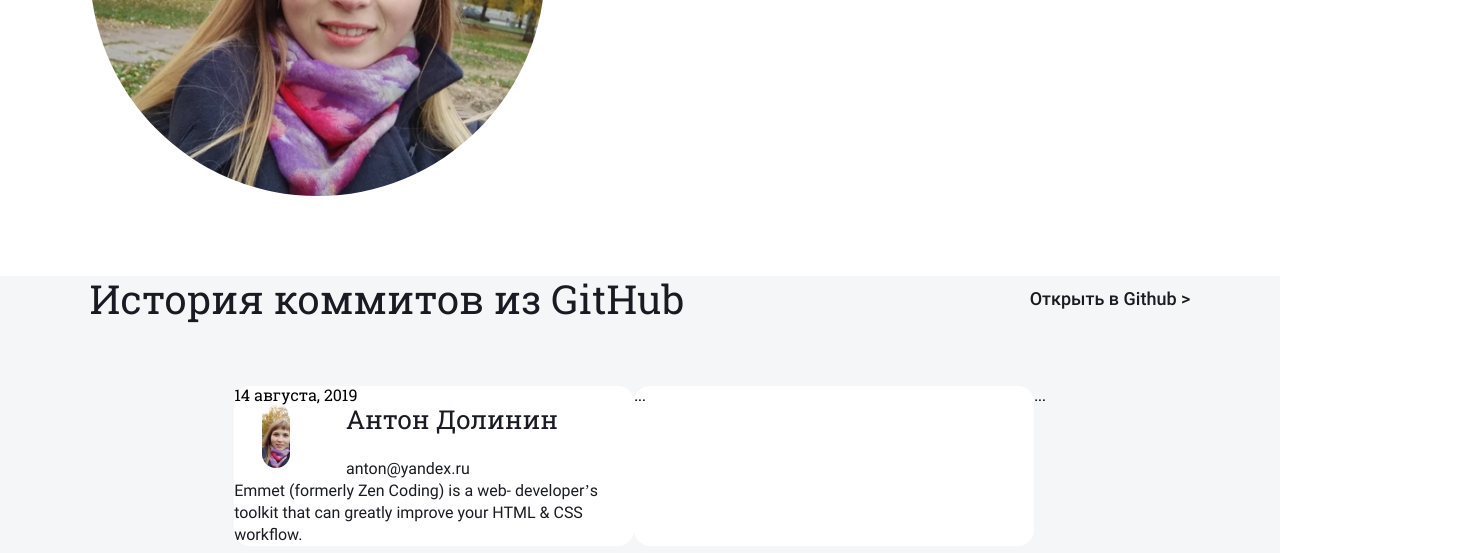
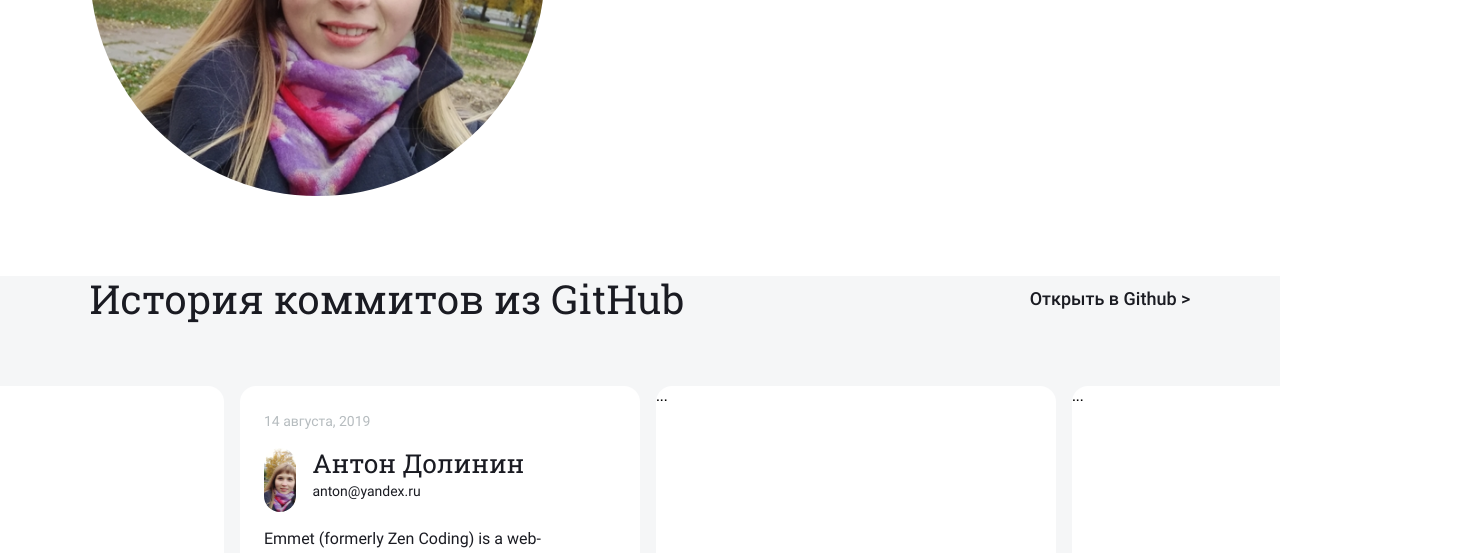
Before and after one commit to obonyasha/Diplom-Y.Practicum, a website built with webpack: page src/about/index.html in a window 1280 px wide. Shown: the part 1406-1959 px from the top of the page, 1472 px wide, since content can reach past the window. Built offline with nearby package versions, Linux system fonts and the light colour scheme.

Commit message:
update about

```diff
--- a/src/about/index.html
+++ b/src/about/index.html
@@ -97,22 +97,26 @@
         <a href="" class="block-header__link roboto-normal-500">Открыть в Github &gt;</a>
       </div>
       <div class="commit-history__container">
+        <div class="commit-history__card">...</div>
         <div class="commit-history__card">
+          <div class="commit-history__date">
             <time datetime="" class="commit-history__publication-date">14 августа, 2019</time>
             <div class="author author_commit-history">
               <div class="author__avatar author__avatar_github"></div>
-            <div class="author__info">
+              <div class="author__info author__info_commit-history">
                 <h2 class="title-s">Антон Долинин</h2>
-              <a class="subtitled-s subtitled_author">anton@yandex.ru</a>
+                <a class="subtitled-s subtitled_commit-history">anton@yandex.ru</a>
               </div>
             </div>
-          <p class="subtitled-s">
+            <p class="subtitled-s subtitled-s_commit-history">
               Emmet (formerly Zen Coding) is a web-
               developer’s toolkit that can greatly improve your HTML & CSS workflow.
             </p>
           </div>
+        </div>
         <div class="commit-history__card">...</div>
-        <div class="ccommit-history__card">...</div>
+        <div class="commit-history__card">...</div>
+      </div>
     </div>
     <footer class="footer">
       <p class="logo logo__footer footer__copyright"> &#169; 2020 Tatiana Stepanova</p>
--- a/src/blocks/author/__avatar_github/author__avatar_github.css
+++ b/src/blocks/author/__avatar_github/author__avatar_github.css
@@ -1,5 +1,4 @@
 .author__avatar_github{
   width: 64px;
   height: 64px;
-  border-color: black;
 }
--- a/src/blocks/author/__info/author__info.css
+++ b/src/blocks/author/__info/author__info.css
@@ -1,5 +1,6 @@
 @import url(../subtitled_author/subtitled_author.css);
 @import url(../title_author/title_author.css);
+@import url(../__info_commit-history/author__info_commit-history.css);
 
 .author__info {
   display: flex;
--- /dev/null
+++ b/src/blocks/author/__info_commit-history/author__info_commit-history.css
@@ -0,0 +1,3 @@
+.author__info_commit-history{
+  margin-left: 16px !important;
+}
--- a/src/blocks/commit-history/__card/commit-history__card.css
+++ b/src/blocks/commit-history/__card/commit-history__card.css
@@ -1,7 +1,9 @@
+@import url(../__date/commit-history__date.css);
+
 .commit-history__card {
-  display: flex;
-  flex-direction: column;
   width: 400px;
+  min-height: 288px;
   background: #fff;
   border-radius: 16px;
+  margin-left: 16px;
 }
--- /dev/null
+++ b/src/blocks/commit-history/__date/commit-history__date.css
@@ -0,0 +1,9 @@
+@import url(../__publication-date/commit-history__publication-date.css);
+
+.commit-history__date {
+  display: flex;
+  flex-direction: column;
+  width: 88%;
+  margin: auto;
+  margin-top: 24px;
+}
--- a/src/blocks/commit-history/__publication-date/commit-history__publication-date.css
+++ b/src/blocks/commit-history/__publication-date/commit-history__publication-date.css
@@ -0,0 +1,8 @@
+.commit-history__publication-date {
+  font-family: Roboto;
+  font-style: normal;
+  font-weight: normal;
+  font-size: 14px;
+  line-height: 22px;
+  color: #B6BCBF;
+}
--- a/src/blocks/commit-history/author_commit-history/author_commit-history.css
+++ b/src/blocks/commit-history/author_commit-history/author_commit-history.css
@@ -1,3 +1,5 @@
 .author_commit-history {
+  width: 100%;
   padding: 0;
+  margin-top: 16px;
 }
--- a/src/blocks/commit-history/commit-history.css
+++ b/src/blocks/commit-history/commit-history.css
@@ -1,6 +1,8 @@
 @import url(../commit-history/__container/commit-history__container.css);
 @import url(../commit-history/author_commit-history/author_commit-history.css);
 @import url(../author/__avatar_github/author__avatar_github.css);
+@import url(../commit-history/subtitled_commit-history/subtitled_commit-history.css);
+@import url(../commit-history/subtitled-s_commit-history/subtitled-s_commit-history.css);
 
 .commit-history {
   display: flex;
--- /dev/null
+++ b/src/blocks/commit-history/subtitled-s_commit-history/subtitled-s_commit-history.css
@@ -0,0 +1,3 @@
+.subtitled-s_commit-history {
+  margin-top: 16px;
+}
--- /dev/null
+++ b/src/blocks/commit-history/subtitled_commit-history/subtitled_commit-history.css
@@ -0,0 +1,5 @@
+.subtitled_commit-history {
+  font-size: 14px !important;
+  margin-top: 2px !important;
+  width: 100%;
+}
```
Lines whose indentation alone changed are shown as unchanged.
